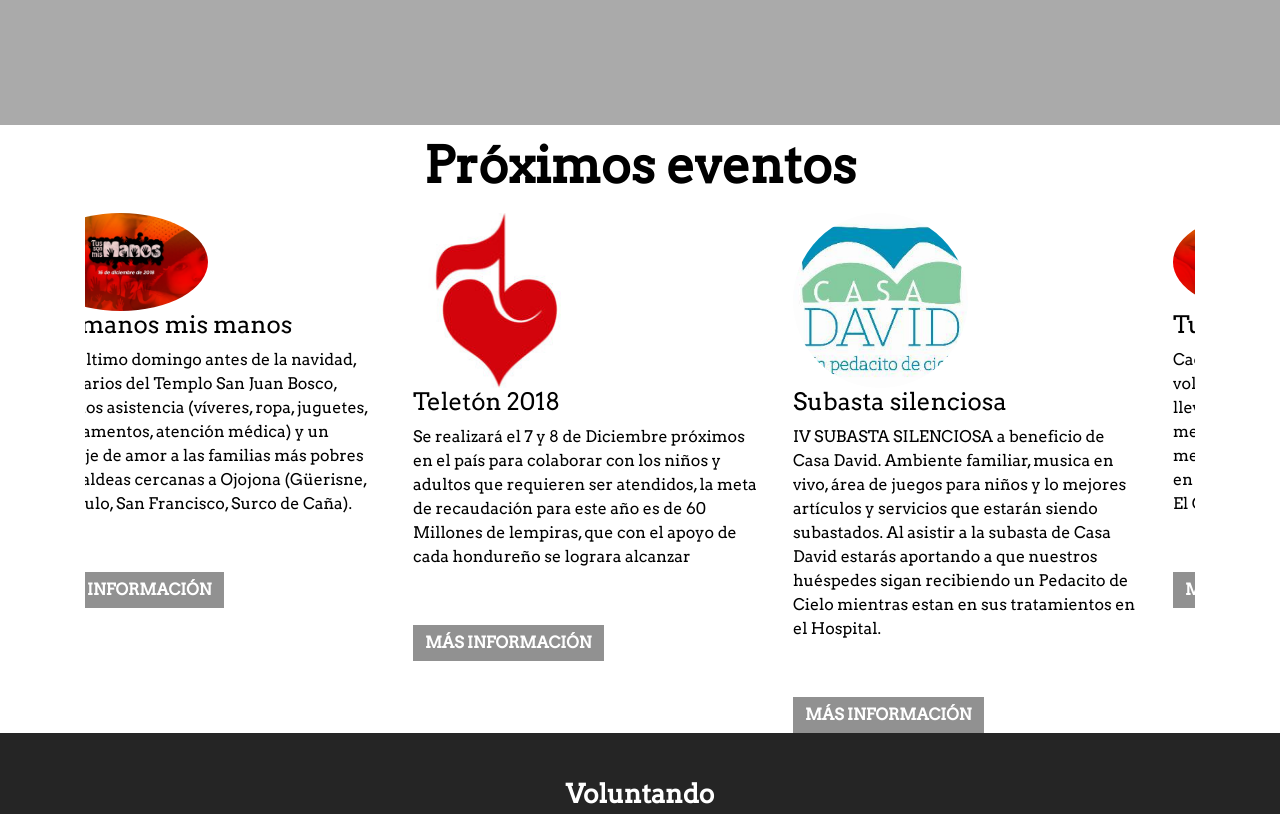
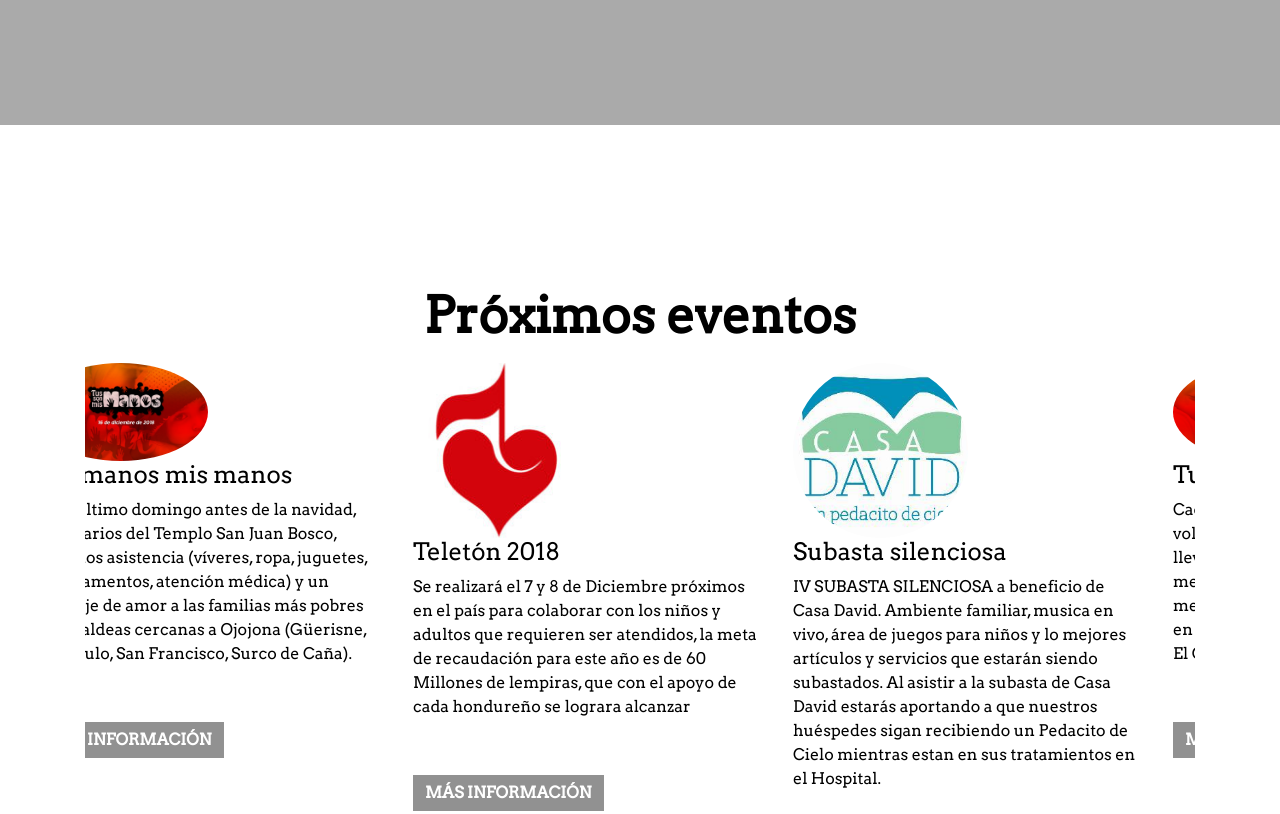
Before and after one commit to mariaisabelcorea/voluntando, a plain HTML site: page index.html in a window 1280 px wide. Shown: the part 2680-3494 px from the top of the page. Drawn offline with nearby package versions, Linux system fonts and the light colour scheme.

Commit message:
Add files via upload

```diff
--- a/css/amazilia.css
+++ b/css/amazilia.css
@@ -433,3 +433,8 @@ margin-bottom: 100px;
 	padding-top: 70px;
 	padding-bottom: 50px;
 }
+
+#sec-eventos{
+	padding-top: 150px;
+	padding-bottom: 100px;
+}
```
